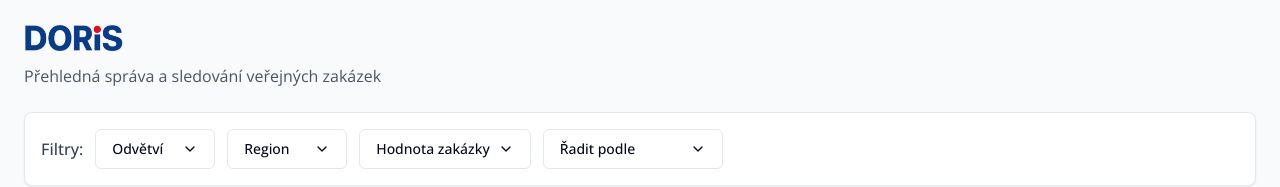
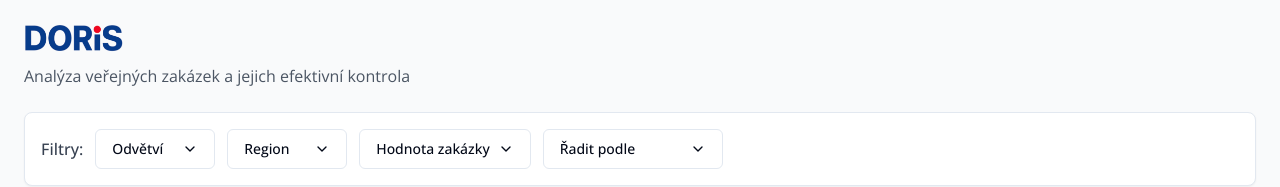
Before and after one commit to skupina-onebond/verejne-priority-kompas, a React (Vite) app: page /seznam in a window 1280 px wide. Shown: the top 187 px of the page. Built offline with nearby package versions, Linux system fonts and the light colour scheme.

Commit message:
Update seznam.tsx

```diff
--- a/src/pages/seznam.tsx
+++ b/src/pages/seznam.tsx
@@ -88,7 +88,7 @@ const ContractListPage = () => {
 
         <div className="mb-6 mt-10">
           <p className="text-gray-600">
-            Přehledná správa a sledování veřejných zakázek
+            Analýza veřejných zakázek a jejich efektivní kontrola
           </p>
         </div>
 
```
